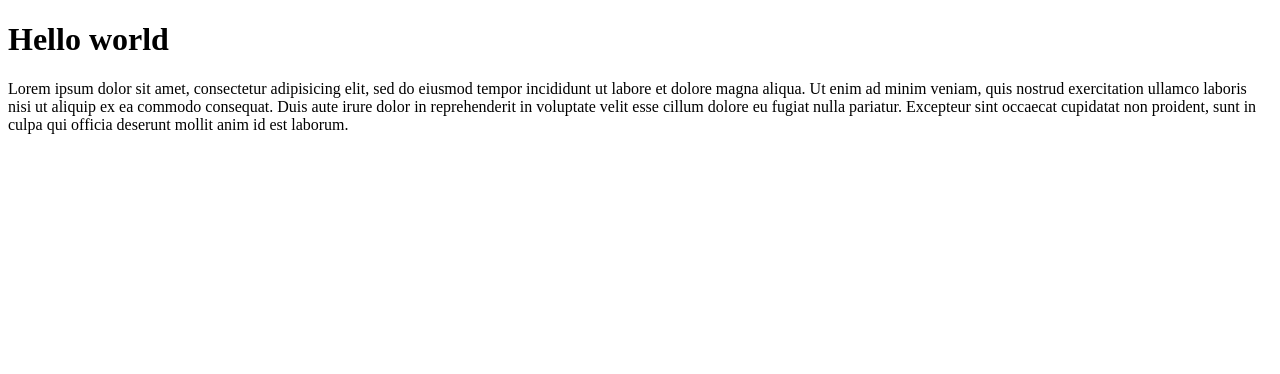
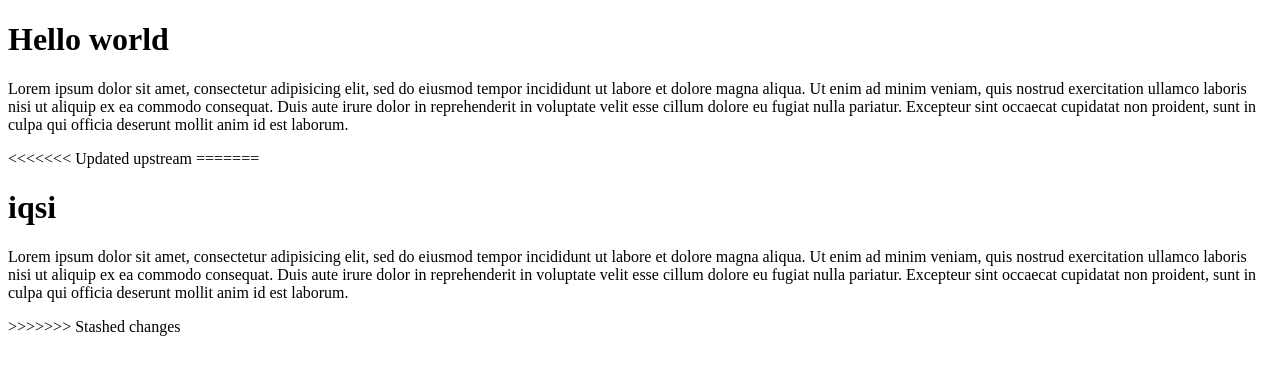
Before and after one commit to HassNoum/Hello-world, a plain HTML site: page index.html in a window 1280 px wide. Drawn offline with Linux system fonts and the light colour scheme.

Commit message:
Add a lorem
Test

```diff
--- a/index.html
+++ b/index.html
@@ -7,5 +7,10 @@
   <body>
     <h1>Hello world</h1>
     <p>Lorem ipsum dolor sit amet, consectetur adipisicing elit, sed do eiusmod tempor incididunt ut labore et dolore magna aliqua. Ut enim ad minim veniam, quis nostrud exercitation ullamco laboris nisi ut aliquip ex ea commodo consequat. Duis aute irure dolor in reprehenderit in voluptate velit esse cillum dolore eu fugiat nulla pariatur. Excepteur sint occaecat cupidatat non proident, sunt in culpa qui officia deserunt mollit anim id est laborum.</p>
+<<<<<<< Updated upstream
+=======
+<h1>iqsi</h1>
+    <p>Lorem ipsum dolor sit amet, consectetur adipisicing elit, sed do eiusmod tempor incididunt ut labore et dolore magna aliqua. Ut enim ad minim veniam, quis nostrud exercitation ullamco laboris nisi ut aliquip ex ea commodo consequat. Duis aute irure dolor in reprehenderit in voluptate velit esse cillum dolore eu fugiat nulla pariatur. Excepteur sint occaecat cupidatat non proident, sunt in culpa qui officia deserunt mollit anim id est laborum.</p>
+>>>>>>> Stashed changes
   </body>
 </html>
```
